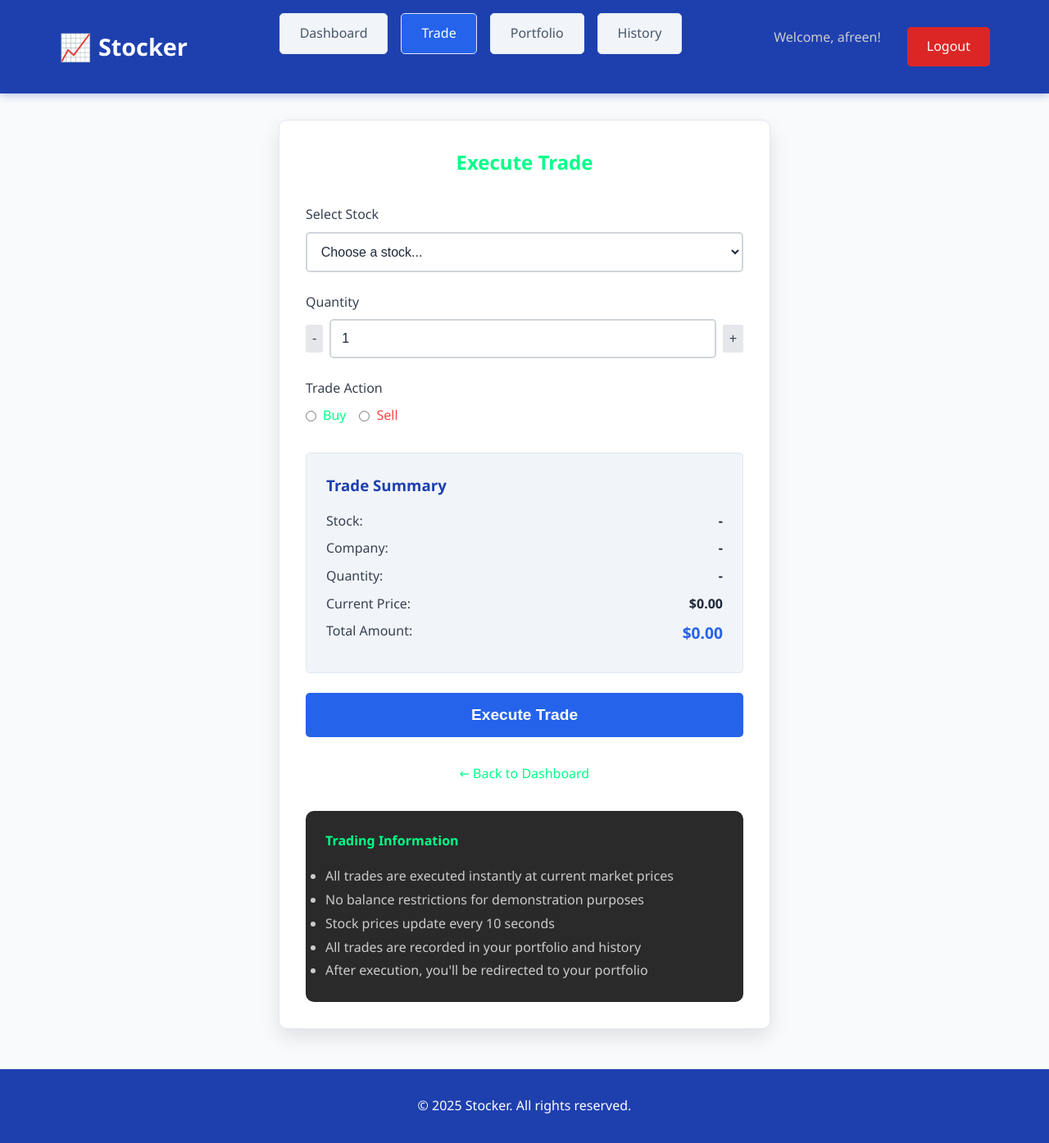
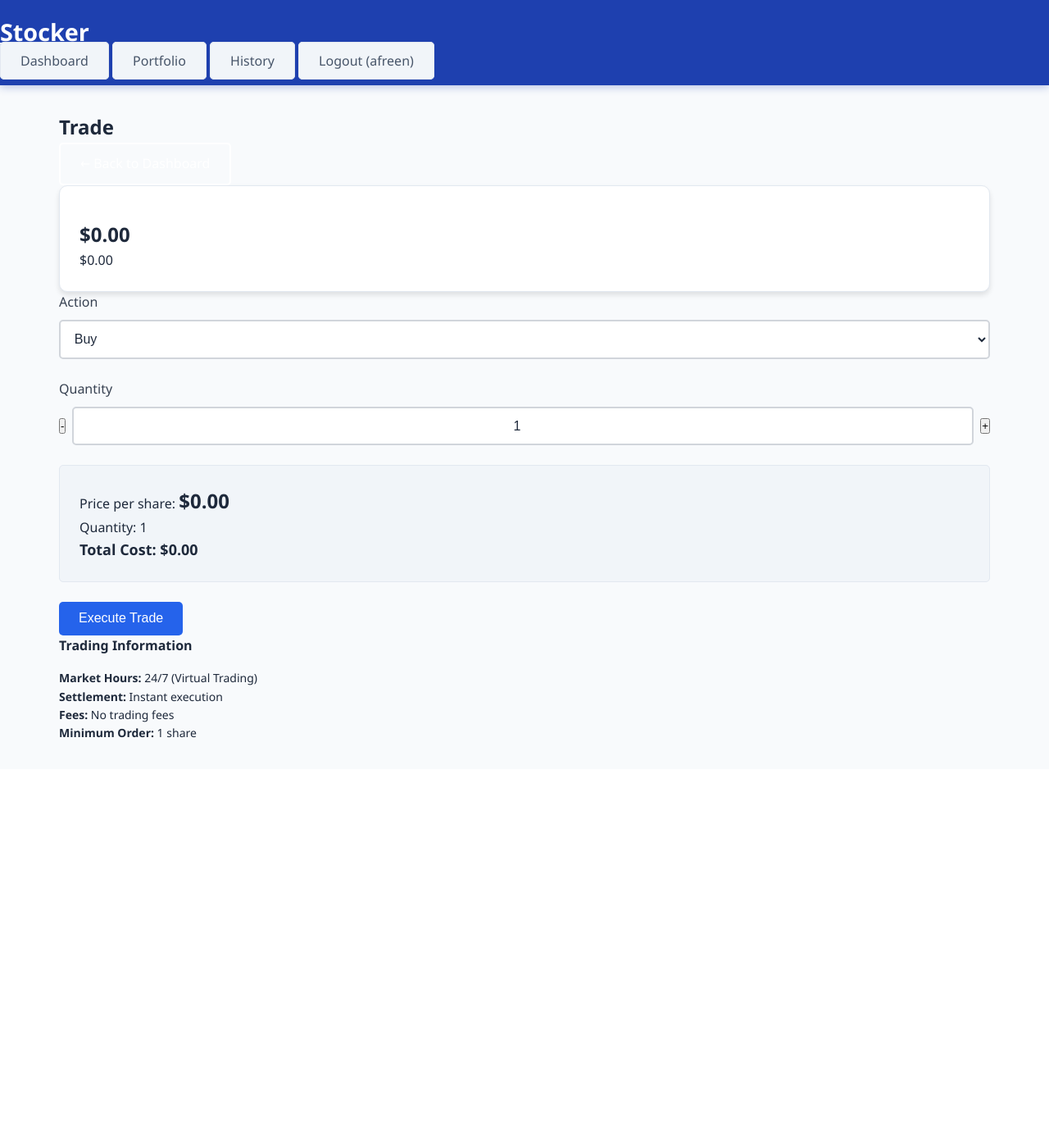
Before and after one commit to Thasleembegam04/STOCKER, a Flask app: template templates/trade.html in a window 1280 px wide. Shown: the whole page at 82% size. After the commit the page ends 900 px from the top, so only its background shows below. Run offline with Flask 3, Linux system fonts and the light colour scheme; the template is opened without the code that fills it, so the values that code supplies are empty; a user stored in the database is signed in.

Commit message:
Update trade.html

```diff
--- a/templates/trade.html
+++ b/templates/trade.html
@@ -3,137 +3,125 @@
 <head>
     <meta charset="UTF-8">
     <meta name="viewport" content="width=device-width, initial-scale=1.0">
-    <title>Trade - Stocker</title>
+    <title>Trade {{ stock.symbol }} - Stocker</title>
     <link rel="stylesheet" href="{{ url_for('static', filename='styles.css') }}">
-    <script src="{{ url_for('static', filename='script.js') }}"></script>
 </head>
 <body>
-    <header>
-        <div class="header-container">
-            <div class="logo">
-                <span class="logo-icon">📈</span>
-                <a href="{{ url_for('dashboard') }}" style="color: inherit; text-decoration: none;">Stocker</a>
+    <header class="header">
+        <div class="container">
+            <nav class="nav">
+                <a href="/dashboard" class="logo">Stocker</a>
+                <div class="nav-links">
+                    <a href="/dashboard" class="nav-link">Dashboard</a>
+                    <a href="/portfolio" class="nav-link">Portfolio</a>
+                    <a href="/history" class="nav-link">History</a>
+                    <a href="/logout" class="nav-link">Logout ({{ session.username }})</a>
                 </div>
-
-            <div class="nav-menu-container">
-                <a href="{{ url_for('dashboard') }}" class="nav-link">Dashboard</a>
-                <a href="{{ url_for('trade') }}" class="nav-link active">Trade</a>
-                <a href="{{ url_for('portfolio') }}" class="nav-link">Portfolio</a>
-                <a href="{{ url_for('history') }}" class="nav-link">History</a>
-            </div>
-
-            <div class="auth-buttons">
-                <span style="color: #cccccc; margin-right: 1rem;">Welcome, {{ session.username }}!</span>
-                <a href="{{ url_for('logout') }}" class="btn btn-danger">Logout</a>
-            </div>
+            </nav>
         </div>
     </header>
 
-    <main>
-        <div class="trade-container">
-            <h2 style="color: #00ff88; text-align: center; margin-bottom: 2rem;">Execute Trade</h2>
+    <main class="main-content">
+        <div class="container">
+            <div class="trade-form">
+                <div class="card">
+                    <div class="card-header">
+                        <h2 class="card-title">Trade {{ stock.symbol }}</h2>
+                        <a href="/dashboard" class="btn btn-secondary btn-sm">← Back to Dashboard</a>
+                    </div>
+
+                    <div class="stock-info mb-4">
+                        <div class="stock-card" data-symbol="{{ stock.symbol }}">
+                            <div class="stock-symbol">{{ stock.symbol }}</div>
+                            <div class="stock-name">{{ stock.name }}</div>
+                            <div class="stock-price">${{ "%.2f"|format(stock.price) }}</div>
+                            <div class="stock-change {% if stock.change >= 0 %}positive{% else %}negative{% endif %}">
+                                {{ "+" if stock.change >= 0 else "" }}${{ "%.2f"|format(stock.change) }}
+                            </div>
+                        </div>
+                    </div>
 
                     {% with messages = get_flashed_messages() %}
                         {% if messages %}
                             {% for message in messages %}
-                        <div class="alert alert-success">{{ message }}</div>
+                                <div class="alert alert-danger">{{ message }}</div>
                             {% endfor %}
                         {% endif %}
                     {% endwith %}
 
-            <form method="POST" action="{{ url_for('execute_trade') }}" id="trade-form">
+                    <form method="POST" action="/execute_trade" class="fade-in">
+                        <input type="hidden" name="symbol" value="{{ stock.symbol }}">
+
                         <div class="form-group">
-                    <label for="stock_symbol">Select Stock</label>
-                    <select id="stock_symbol" name="stock_symbol" required>
-                        <option value="">Choose a stock...</option>
-                        {% for symbol, data in stocks.items() %}
-                        <option value="{{ symbol }}"
-                                {% if request.args.get('symbol') == symbol %}selected{% endif %}>
-                            {{ symbol }} - {{ data.name }} (${{ "%.2f"|format(data.price) }})
-                        </option>
-                        {% endfor %}
+                            <label for="action" class="form-label">Action</label>
+                            <select name="action" id="action" class="form-input form-select" required>
+                                <option value="buy">Buy</option>
+                                <option value="sell">Sell</option>
                             </select>
                         </div>
 
                         <div class="form-group">
-                    <label for="quantity">Quantity</label>
+                            <label for="quantity" class="form-label">Quantity</label>
                             <div class="quantity-input">
-                        <button type="button" class="quantity-control" data-action="decrease">-</button>
-                        <input type="number" id="quantity" name="quantity" min="1" value="1" required>
-                        <button type="button" class="quantity-control" data-action="increase">+</button>
-                    </div>
-                </div>
-
-                <div class="form-group">
-                    <label>Trade Action</label>
-                    <div style="display: flex; gap: 1rem; margin-top: 0.5rem;">
-                        <label style="display: flex; align-items: center; gap: 0.5rem; cursor: pointer;">
-                            <input type="radio" name="action" value="buy"
-                                   {% if request.args.get('action') == 'buy' %}checked{% endif %} required>
-                            <span style="color: #00ff88;">Buy</span>
-                        </label>
-                        <label style="display: flex; align-items: center; gap: 0.5rem; cursor: pointer;">
-                            <input type="radio" name="action" value="sell"
-                                   {% if request.args.get('action') == 'sell' %}checked{% endif %} required>
-                            <span style="color: #ff4444;">Sell</span>
-                        </label>
+                                <button type="button" class="quantity-btn" data-action="decrease">-</button>
+                                <input
+                                    type="number"
+                                    id="quantity"
+                                    name="quantity"
+                                    class="form-input"
+                                    value="1"
+                                    min="1"
+                                    max="10000"
+                                    style="text-align: center;"
+                                    required
+                                >
+                                <button type="button" class="quantity-btn" data-action="increase">+</button>
                             </div>
                         </div>
 
                         <div class="trade-summary">
-                    <h3>Trade Summary</h3>
-                    <div class="summary-row">
-                        <span class="summary-label">Stock:</span>
-                        <span class="summary-value" id="summary-symbol">-</span>
+                            <div class="d-flex justify-between mb-2">
+                                <span>Price per share:</span>
+                                <span class="stock-price">${{ "%.2f"|format(stock.price) }}</span>
                             </div>
-                    <div class="summary-row">
-                        <span class="summary-label">Company:</span>
-                        <span class="summary-value" id="summary-name">-</span>
+                            <div class="d-flex justify-between mb-2">
+                                <span>Quantity:</span>
+                                <span id="summary-quantity">1</span>
                             </div>
-                    <div class="summary-row">
-                        <span class="summary-label">Quantity:</span>
-                        <span class="summary-value" id="summary-quantity">-</span>
-                    </div>
-                    <div class="summary-row">
-                        <span class="summary-label">Current Price:</span>
-                        <span class="summary-value" id="current-price">$0.00</span>
-                    </div>
-                    <div class="summary-row">
-                        <span class="summary-label">Total Amount:</span>
-                        <span class="summary-value total-amount" id="total-amount">$0.00</span>
+                            <div class="d-flex justify-between" style="font-weight: 600; font-size: 1.125rem;">
+                                <span>Total Cost:</span>
+                                <span id="total-cost">${{ "%.2f"|format(stock.price) }}</span>
                             </div>
                         </div>
 
-                <div class="trade-actions">
-                    <button type="submit" class="btn btn-primary" style="width: 100%; padding: 1rem; font-size: 1.2rem;">
-                        Execute Trade
-                    </button>
-                </div>
+                        <button type="submit" class="btn btn-primary w-full btn-lg">Execute Trade</button>
                     </form>
 
-            <div style="text-align: center; margin-top: 2rem;">
-                <p style="color: #cccccc;">
-                    <a href="{{ url_for('dashboard') }}" style="color: #00ff88; text-decoration: none;">← Back to Dashboard</a>
-                </p>
+                    <div class="card mt-4" style="background: var(--secondary-bg);">
+                        <h4 style="margin-bottom: 1rem;">Trading Information</h4>
+                        <div style="font-size: 0.875rem; color: var(--text-secondary);">
+                            <p><strong>Market Hours:</strong> 24/7 (Virtual Trading)</p>
+                            <p><strong>Settlement:</strong> Instant execution</p>
+                            <p><strong>Fees:</strong> No trading fees</p>
+                            <p><strong>Minimum Order:</strong> 1 share</p>
                         </div>
-
-            <div style="background-color: #2a2a2a; padding: 1.5rem; border-radius: 10px; margin-top: 2rem;">
-                <h4 style="color: #00ff88; margin-bottom: 1rem;">Trading Information</h4>
-                <ul style="color: #cccccc; line-height: 1.8;">
-                    <li>All trades are executed instantly at current market prices</li>
-                    <li>No balance restrictions for demonstration purposes</li>
-                    <li>Stock prices update every 10 seconds</li>
-                    <li>All trades are recorded in your portfolio and history</li>
-                    <li>After execution, you'll be redirected to your portfolio</li>
-                </ul>
+                    </div>
+                </div>
             </div>
         </div>
     </main>
 
-    <footer>
-        <div class="footer-content">
-            <p>&copy; 2025 Stocker. All rights reserved.</p>
-        </div>
-    </footer>
+    <script src="{{ url_for('static', filename='script.js') }}"></script>
+    <script>
+        // Update summary when quantity changes
+        document.getElementById('quantity').addEventListener('input', function() {
+            const quantity = parseInt(this.value) || 1;
+            const price = {{ stock.price }};
+            const total = quantity * price;
+
+            document.getElementById('summary-quantity').textContent = quantity;
+            document.getElementById('total-cost').textContent = `$${total.toFixed(2)}`;
+        });
+    </script>
 </body>
 </html>
```
Lines whose indentation alone changed are shown as unchanged.
